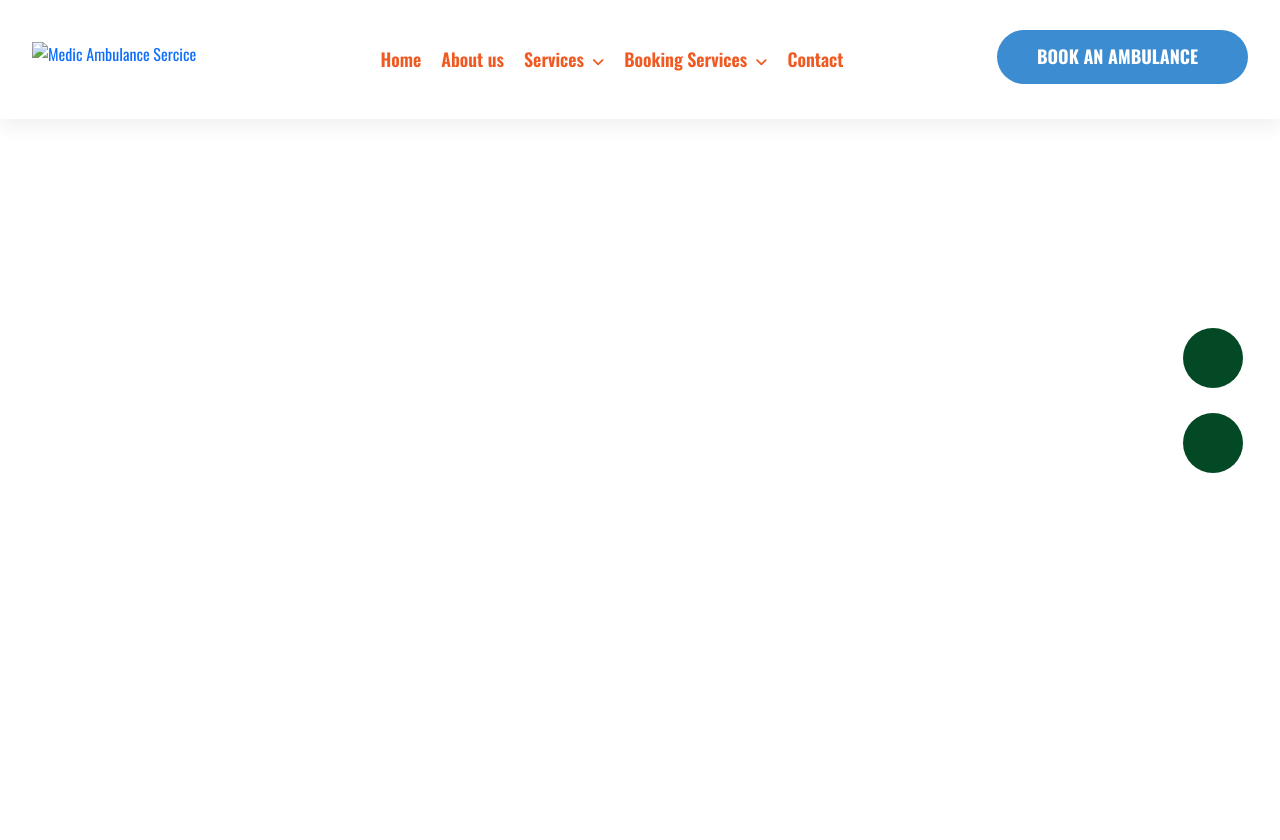
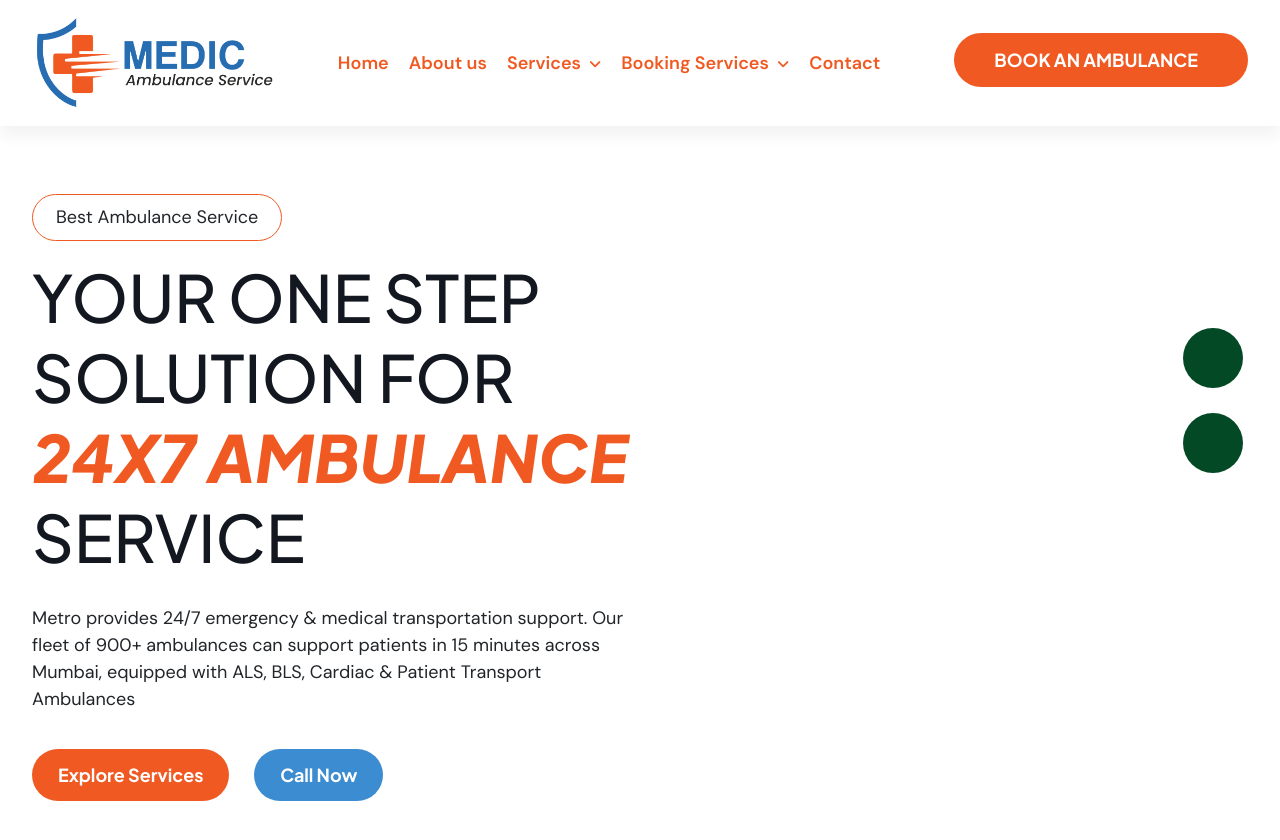
Before and after one commit to KhanZaingithub/Medic-Ambulance-Service, a plain HTML site: page index.html in a window 1280 px wide. Drawn offline with nearby package versions, Linux system fonts and the light colour scheme.

Commit message:
highlight section half done

```diff
--- a/CSS/global.css
+++ b/CSS/global.css
@@ -1,11 +1,13 @@
-@import url("https://fonts.googleapis.com/css2?family=Oswald:wght@200..700&display=swap");
+@import url("https://fonts.googleapis.com/css2?family=DM+Sans:ital,opsz,wght@0,9..40,100..1000;1,9..40,100..1000&family=Plus+Jakarta+Sans:ital,wght@0,200..800;1,200..800&display=swap");
+
 :root {
-  --thm-heading-font: "Oswald", sans-serif;
+  --thm-heading-font: "Plus Jakarta Sans", sans-serif;
+  --thm-text-font: "DM Sans", sans-serif;
   --thm-primary: #f05a22;
   --thm-text: #555555;
   --thm-white: #fff;
   --thm-bg-1: #3c8cd1;
-  --thm-black: #000000;
+  --thm-black: #131720;
 }
 .container {
   max-width: 1240px;
@@ -67,6 +69,10 @@ li {
   list-style: none;
 }
 
+p {
+  font-family: var(--thm-text-font);
+}
+
 /* Button Style */
 .btn-style {
   cursor: pointer;
@@ -77,7 +83,7 @@ li {
   padding-left: 40px;
   padding-bottom: 5px;
   padding-right: 50px;
-  background-color: var(--thm-bg-1);
+  background-color: var(--thm-primary);
   color: #ffffff;
   font-size: 18px;
   line-height: 45px;
@@ -98,7 +104,7 @@ li {
   transform: translateX(-100%);
   border-radius: 30px;
   transition-duration: 800ms;
-  background-color: var(--thm-primary);
+  background-color: var(--thm-bg-1);
   z-index: -1;
 }
 
@@ -112,6 +118,14 @@ li {
 }
 
 /* Button Style ends */
+
+.highlight-text {
+  padding: 9px 23px;
+  border-radius: 100px;
+  border: 1px solid var(--thm-primary);
+  font-family: var(--thm-text-font);
+  width: fit-content;
+}
 
 /*============================================
 =           Spacing         =
--- a/CSS/header.css
+++ b/CSS/header.css
@@ -23,7 +23,9 @@
 
 .header-area {
   box-shadow: 0 10px 15px rgba(0, 0, 0, 0.05);
-  padding: 30px 0px !important;
+}
+.header-area .header-sticky {
+  padding: 15px 0px !important;
 }
 
 .header {
@@ -34,7 +36,6 @@
 
 .header-logo {
   width: 20%;
-  padding: 10px 0;
   align-items: center;
   flex-shrink: 0;
 }
@@ -93,6 +94,7 @@
 
 .navigation-menu > ul > li > a {
   color: var(--thm-primary);
+  font-family: var(--thm-text-font);
 }
 .navigation-menu > ul > li:hover > a {
   color: var(--thm-bg-1);
@@ -135,6 +137,7 @@
   color: var(--thm-bg-1);
   padding: 8px 0px;
   font-weight: 500;
+  font-family: var(--thm-text-font);
 }
 
 .submenu > li > a:after {
@@ -161,6 +164,10 @@
 .navigation-menu > ul > li.has-children--multilevel-submenu,
 .submenu > li {
   position: relative;
+}
+
+.header-area .main-menu .right-side .header-cta {
+  align-content: center;
 }
 
 .mobile-menu-overlay,
--- /dev/null
+++ b/CSS/home.css
@@ -0,0 +1,42 @@
+/*=============================================
+   banner-section
+=============================================*/
+.banner-section {
+  padding: 68px 0px 88px;
+}
+.banner-section .highlight-text {
+  font-size: 18px;
+}
+.banner-section .left-section h1 {
+  margin: 12px 0px 28px;
+  font-size: 65px;
+  font-weight: 500;
+  line-height: 80px;
+  text-transform: uppercase;
+  color: var(--thm-black);
+}
+.banner-section .left-section h1 span {
+  color: var(--thm-primary);
+  font-style: italic;
+  font-weight: 800;
+}
+.banner-section .left-section .text {
+  font-size: 18px;
+}
+.banner-section .left-section .highlight-btn {
+  margin-top: 36px;
+}
+.banner-section .left-section .highlight-btn .btn-style {
+  padding: 12px 26px;
+  font-size: 18px;
+  line-height: 28px;
+}
+.banner-section .left-section .highlight-btn .btn-style-1 {
+  position: relative;
+  margin-left: 22px;
+  background-color: var(--thm-bg-1);
+  color: var(--thm-white);
+}
+.banner-section .left-section .highlight-btn .btn-style-1::before {
+  background-color: var(--thm-primary);
+}
--- a/header.html
+++ b/header.html
@@ -11,7 +11,7 @@
           <div class="header-logo">
             <a href="/">
               <img
-                src="images/Home/jan-sahara-ambulance.webp"
+                src="Images/Home/Amb Icon.png"
                 aria-label="Medic Ambulance Logo"
                 class="img-fluid"
                 alt="Medic Ambulance Sercice"
--- a/index.html
+++ b/index.html
@@ -14,6 +14,7 @@
       crossorigin="anonymous"
     />
     <link rel="stylesheet" href="CSS/global.css" />
+    <link rel="stylesheet" href="CSS/home.css" />
 
     <!-- Favi Icon -->
     <link
@@ -38,5 +39,44 @@
   </head>
   <body>
     <div id="header"></div>
+
+    <!-- Banner Section -->
+    <div class="container-fluid banner-section">
+      <div class="container">
+        <div class="row">
+          <div class="col-6 left-section">
+            <p class="highlight-text">Best Ambulance Service</p>
+            <h1>
+              Your One Step Solution For <span>24X7 Ambulance</span> Service
+            </h1>
+            <p class="text">
+              Metro provides 24/7 emergency & medical transportation support.
+              Our fleet of 900+ ambulances can support patients in 15 minutes
+              across Mumbai, equipped with ALS, BLS, Cardiac & Patient Transport
+              Ambulances
+            </p>
+            <div class="highlight-btn">
+              <a
+                class="btn-style"
+                href="https://shahambulanceservice.in/contact-us.php"
+                data-toggle="modal"
+                data-target="#bookambulancemumbai"
+              >
+                Explore Services
+              </a>
+              <a
+                class="btn-style btn-style-1"
+                href="https://shahambulanceservice.in/contact-us.php"
+                data-toggle="modal"
+                data-target="#bookambulancemumbai"
+              >
+                <span>Call Now</span>
+              </a>
+            </div>
+          </div>
+          <div class="col-6"></div>
+        </div>
+      </div>
+    </div>
   </body>
 </html>
```
Also changed, not shown: Images/Home/Amb Icon.png (added).
